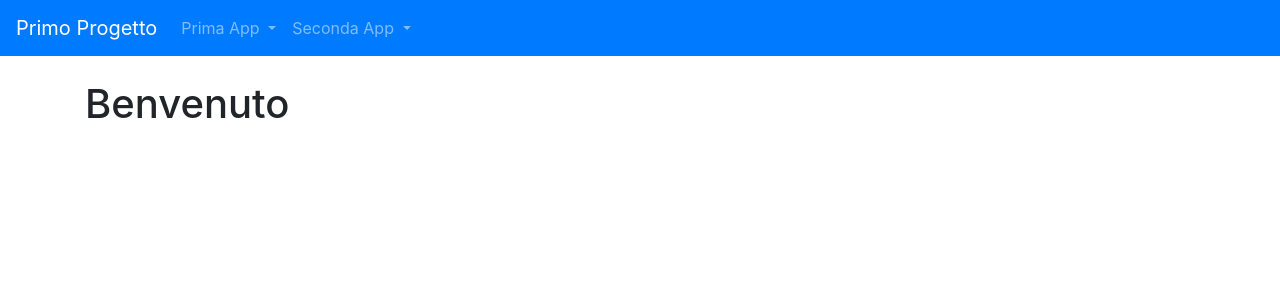
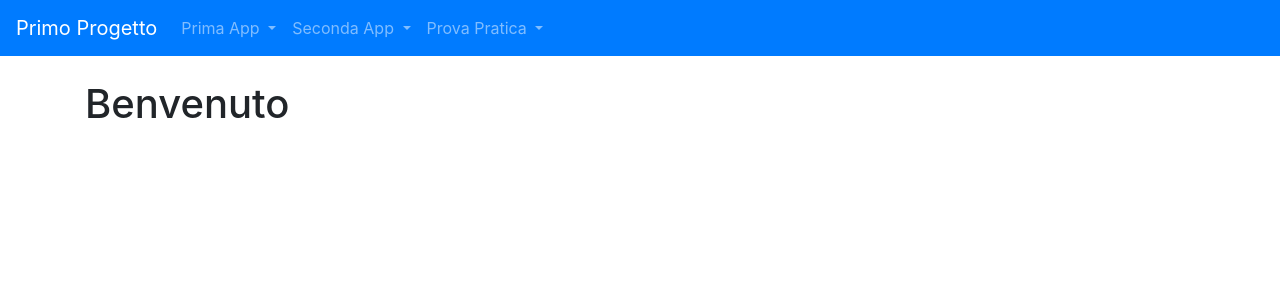
Before and after one commit to MatteoMancin/primo_progetto, a Django app: page /prima_app/homepage/ in a window 1280 px wide. Shown: the top 300 px of the page. Run offline with Django 4.2, Linux system fonts and the light colour scheme.

Commit message:
updateee
ciao ooo

```diff
--- a/templates/base.html
+++ b/templates/base.html
@@ -42,6 +42,17 @@
                 </div>
               </li>
 
+              <li class="nav-item dropdown">
+                <a class="nav-link dropdown-toggle" href="#" id="navbarDropdown" role="button" data-toggle="dropdown" aria-haspopup="true" aria-expanded="false">
+                  Prova Pratica
+                </a>
+                <div class="dropdown-menu" aria-labelledby="navbarDropdown">
+                  <a class="dropdown-item" href="{% url 'prova_pratica_0:maxmin'%}">Somma</a>
+                  <a class="dropdown-item" href="{% url 'prova_pratica_0:media'%}">Media</a>
+
+                </div>
+              </li>
+
           </ul>
         </div>
       </nav>
```
